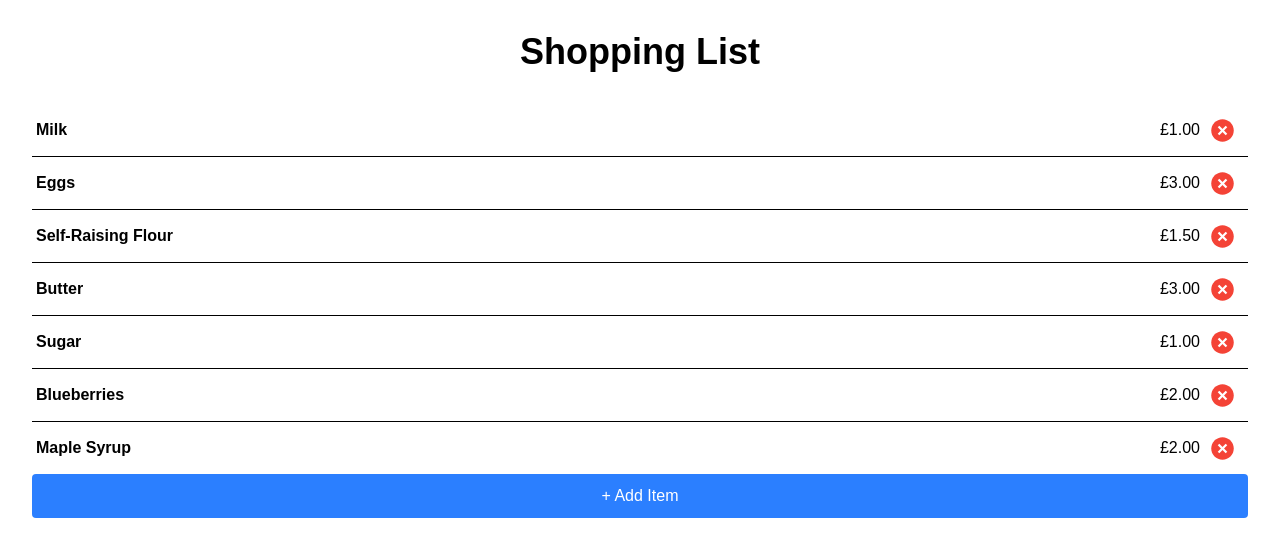
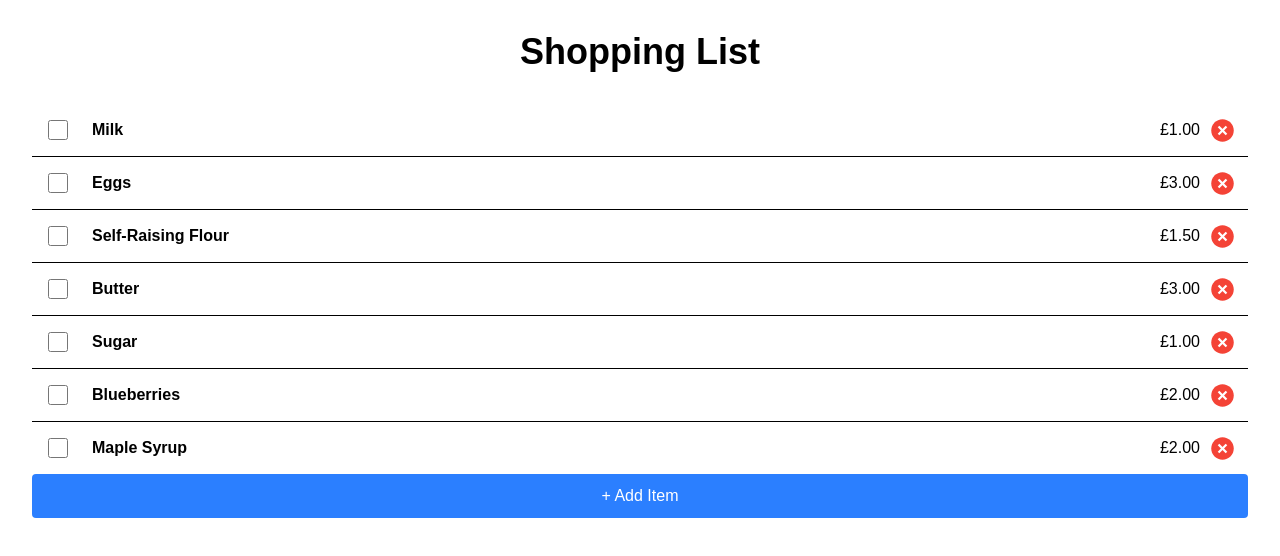
Before and after one commit to lou-heriz/shopping-list, a Next.js app: page / in a window 1280 px wide. Shown: the top 556 px of the page. Built offline with nearby package versions, Linux system fonts and the light colour scheme.

Commit message:
SL-4 Support checking off bought items, plus some accessibility fixes

```diff
--- a/app/components/AddItemForm.tsx
+++ b/app/components/AddItemForm.tsx
@@ -37,7 +37,7 @@ export default function AddItemForm({ onSubmit, onCancel }: AddItemFormProps) {
             </div>
 
             <div>
-                <label className="text-sm text-gray-600">Price</label>
+                <label id="price-label" className="text-sm text-gray-600">Price</label>
                 <div className="flex items-center justify-between">
                     <button
                         aria-label="Decrement price"
@@ -49,9 +49,9 @@ export default function AddItemForm({ onSubmit, onCancel }: AddItemFormProps) {
                     >
                         −
                     </button>
-                    <div id="add-item-form-price" aria-label="Item price" className="px-4 py-2 rounded text-center min-w-20">
+                    <span id="add-item-form-price" role="status" aria-live="polite" aria-labelledby="price-label" className="px-4 py-2 rounded text-center min-w-20">
                         £{price.toFixed(2)}
-                    </div>
+                    </span>
                     <button
                         aria-label="Increment price"
                         id="increment-button"
@@ -69,7 +69,7 @@ export default function AddItemForm({ onSubmit, onCancel }: AddItemFormProps) {
                     type="button"
                     onClick={onCancel}
                     className="text-sm text-gray-600 underline px-4 py-2"
-                    aria-label="Close add item form"
+                    aria-label="Cancel adding item"
                 >
                     Cancel
                 </button>
--- a/app/components/ShoppingItem.tsx
+++ b/app/components/ShoppingItem.tsx
@@ -5,14 +5,32 @@ import DeleteButton from "./DeleteButton";
 interface ShoppingItemProps {
     item: ShoppingItemType;
     onDelete: (id: string) => void;
+    onTogglePurchased: (id: string) => void;
 }
 
-export default function ShoppingItem({ item, onDelete }: ShoppingItemProps) {
+export default function ShoppingItem({ item, onDelete, onTogglePurchased }: ShoppingItemProps) {
     return (
         <li className="flex items-center justify-between p-1 border-b last:border-b-0">
             <div className="flex items-center gap-3 w-full justify-between flex-1">
-                <span className="font-semibold max-w-[calc(100%-4rem)] overflow-hidden text-ellipsis">{item.name}</span>
-                <span className="font-medium">£{item.price.toFixed(2)}</span>
+                <label
+                    htmlFor={`purchased-checkbox-${item.name}`}
+                    className="flex items-center justify-center w-11 h-11 cursor-pointer"
+                    title="Mark as purchased"
+                >
+                    <input
+                        id={`purchased-checkbox-${item.name}`}
+                        name="purchased"
+                        type="checkbox"
+                        checked={item.purchased}
+                        onChange={() => onTogglePurchased(item.id)}
+                        className="w-5 h-5 bg-gray-100 border-gray-300 rounded focus:ring-blue-500 focus:ring-2"
+                    />
+                    <span className="sr-only">Mark item as purchased</span>
+                </label>
+                <span className={`flex items-center justify-between flex-1 ${item.purchased ? 'line-through text-gray-500' : ''}`}>
+                    <span className="font-semibold">{item.name}</span>
+                    <span className="font-medium">£{item.price.toFixed(2)}</span>
+                </span>
             </div>
             <DeleteButton buttonId={`delete-button-${item.id}`} onDelete={() => onDelete(item.id)} />
         </li>
--- a/app/components/ShoppingList.tsx
+++ b/app/components/ShoppingList.tsx
@@ -10,13 +10,13 @@ import { v4 as uuid } from 'uuid';
 export default function ShoppingList() {
 
     const [items, setItems] = useState<ShoppingItemType[]>([
-        { id: "0", name: "Milk", price: 1 },
-        { id: "1", name: "Eggs", price: 3 },
-        { id: "2", name: "Self-Raising Flour", price: 1.5 },
-        { id: "3", name: "Butter", price: 3 },
-        { id: "4", name: "Sugar", price: 1 },
-        { id: "5", name: "Blueberries", price: 2 },
-        { id: "6", name: "Maple Syrup", price: 2 },
+        { id: "0", name: "Milk", price: 1, purchased: false },
+        { id: "1", name: "Eggs", price: 3, purchased: false },
+        { id: "2", name: "Self-Raising Flour", price: 1.5, purchased: false },
+        { id: "3", name: "Butter", price: 3, purchased: false },
+        { id: "4", name: "Sugar", price: 1, purchased: false },
+        { id: "5", name: "Blueberries", price: 2, purchased: false },
+        { id: "6", name: "Maple Syrup", price: 2, purchased: false },
     ]);
 
     const [showModal, setShowModal] = useState(false);
@@ -25,6 +25,7 @@ export default function ShoppingList() {
             id: uuid(),
             name,
             price,
+            purchased: false,
         };
         setItems([...items, newItem]);
     };
@@ -41,12 +42,20 @@ export default function ShoppingList() {
         setItems(prevItems => prevItems.filter(item => item.id !== id));
     };
 
+    const handleTogglePurchased = async (id: string) => {
+        setItems(prevItems =>
+            prevItems.map(item =>
+                item.id === id ? { ...item, purchased: !item.purchased } : item
+            )
+        );
+    };
+
     return (
         <>
             <h1 className="text-4xl font-bold pb-8 text-center">Shopping List</h1>
             <ul aria-label="Shopping List">
                 {items.map(item => (
-                    <ShoppingItem key={item.id} item={item} onDelete={handleDelete} />
+                    <ShoppingItem key={item.id} item={item} onDelete={handleDelete} onTogglePurchased={handleTogglePurchased} />
                 ))}
             </ul>
             <AddItemButton openModal={() => setShowModal(true)} />
--- a/app/types.tsx
+++ b/app/types.tsx
@@ -2,4 +2,5 @@ export type ShoppingItemType = {
     id: string;
     name: string;
     price: number;
+    purchased: boolean;
 };
```
Also changed, not shown: 2 other files (tests, documents, lock files or other folders).
